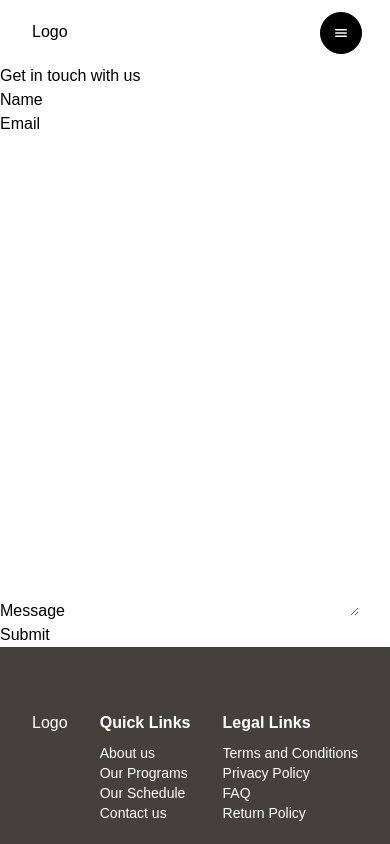
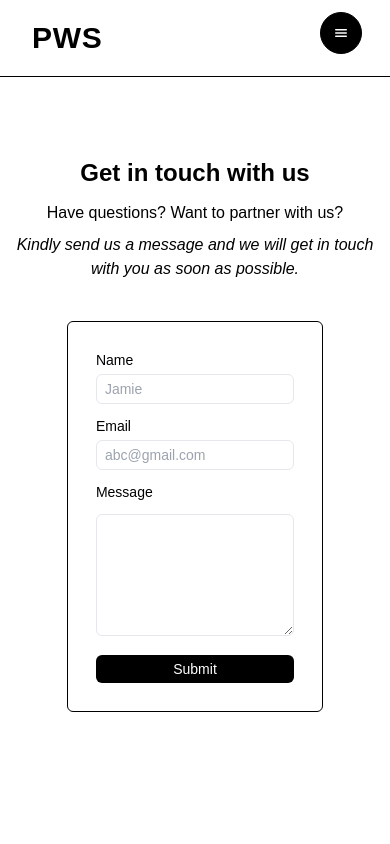
Before and after one commit to Twisted07/pws, a Next.js app: page /contact-us in a window 390 px wide. Shown: the top 844 px of the page. Built offline with nearby package versions, Linux system fonts and the light colour scheme.

Commit message:
update: contact page design layout and responsiveness

```diff
--- /dev/null
+++ b/app/components/input.tsx
@@ -0,0 +1,9 @@
+import React, { DetailedHTMLProps, InputHTMLAttributes } from 'react'
+
+const Input = ({type, placeholder, className, ...props} : DetailedHTMLProps<InputHTMLAttributes<HTMLInputElement>, HTMLInputElement>) => {
+  return (
+    <input type={type} placeholder={placeholder} className={`border rounded-md text-sm md:text-md w-full py-1 px-2 text-md ${className}`} {...props} />
+  )
+}
+
+export default Input
--- /dev/null
+++ b/app/components/label.tsx
@@ -0,0 +1,9 @@
+import React, { DetailedHTMLProps, LabelHTMLAttributes } from 'react'
+
+const Label = ({htmlFor, className, content, ...props} : DetailedHTMLProps<LabelHTMLAttributes<HTMLLabelElement>, HTMLLabelElement>) => {
+  return (
+    <label htmlFor={htmlFor} className={`md:mb-2 mb-1 text-sm md:text-md block text-md ${className}`} {...props}>{content}</label>
+  )
+}
+
+export default Label
--- a/app/contact-us/page.tsx
+++ b/app/contact-us/page.tsx
@@ -1,6 +1,8 @@
 "use client"
 import React, { useRef } from 'react'
 import emailjs from '@emailjs/browser';
+import Label from '../components/label';
+import Input from '../components/input';
 
 const ContactUsPage = () => {
 
@@ -21,25 +23,27 @@ const ContactUsPage = () => {
   }
 
   return (
-    <div>
-      <h1>Get in touch with us</h1>
-      <form ref={ref} onSubmit={handleSubmit}>
+    <div className='flex flex-col items-center justify-center py-20 mb-20 border-t border-t-black px-3'>
+      <h1 className='font-semibold text-2xl md:text-4xl'>Get in touch with us</h1>
+      <h6 className='mt-3 md:text-lg mb-2'>Have questions? Want to partner with us?</h6>
+      <h6 className='text-center italic'>Kindly send us a message and we will get in touch with you as soon as possible.</h6>
+      <form className='mt-10 w-[70%] lg:w-[50%] xl:w-[40%] border-black border rounded-md p-7 flex flex-col gap-3 md:gap-5' ref={ref} onSubmit={handleSubmit}>
         <div>
-          <label htmlFor="name">Name</label>
-          <input type="text" id="name" name="from_name" />
+          <Label content={'Name'} htmlFor="name" />
+          <Input className='block' placeholder="Jamie" type="text" id="name" name="from_name" />
         </div>
 
         <div>
-          <label htmlFor="email">Email</label>
-          <input type="email" name="reply_to" id="email" />
+          <Label content='Email' htmlFor="email" />
+          <Input className='block' placeholder="abc@gmail.com" type="email" name="reply_to" id="email" />
         </div>
 
         <div>
-          <label htmlFor="message">Message</label>
-          <textarea name="message" id="message" rows={20} cols={30}/>
+          <Label content='Message' htmlFor="message" className='block mb-3 text-md' />
+          <textarea name="message" id="message" className='border rounded-md w-full' rows={5} />
         </div>
 
-        <button>Submit</button>
+        <button className='w-full py-1 md:py-3 text-sm md:text-md rounded-md bg-black text-white'>Submit</button>
       </form>
     </div>
   )
--- a/app/header.tsx
+++ b/app/header.tsx
@@ -20,7 +20,7 @@ const Header = () => {
       </button>
 
       <header className='flex justify-between items-center px-8 lg:px-16 py-5'>
-        <h1>Logo</h1>
+        <h1 className='font-bold tracking-wide text-3xl'>PWS</h1>
         <div className={`flex flex-col h-[100dvh] w-full fixed top-0 right-0 lg:relative lg:h-auto lg:w-auto lg:bg-transparent bg-stone-700 bg-opacity-95 backdrop-blur-sm justify-center gap-3 items-center font-semibold text-md z-100 ${!isOpen && ("hidden")} lg:flex-row lg:flex`}>
           <button className='w-10 h-10 text-white absolute top-5 left-7 z-200 lg:hidden' onClick={toggleOpen}>
             <IoCloseSharp className='w-full h-full text-white' />
```
Also changed, not shown: app/modules.ts (line endings or trailing spaces).
